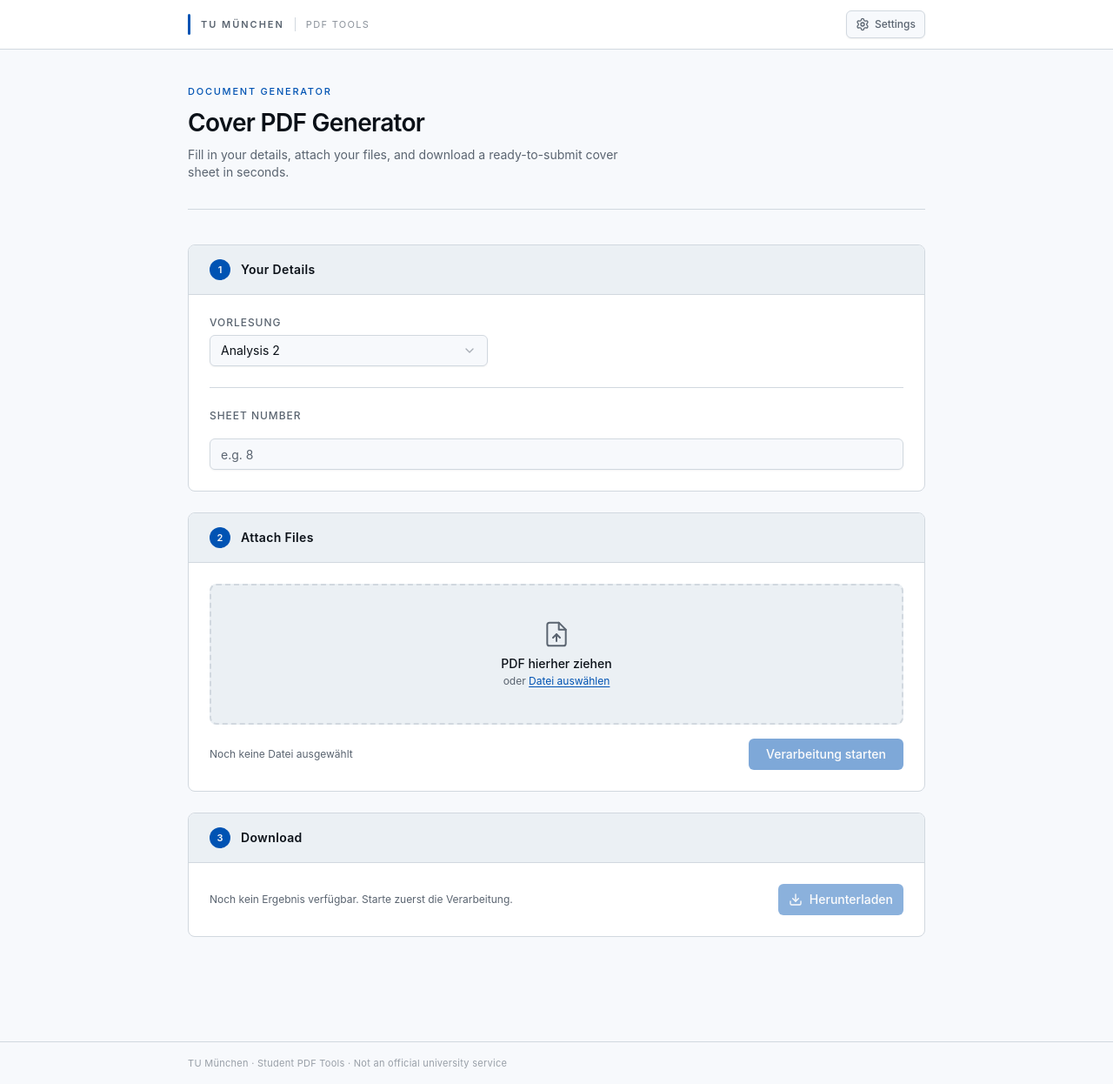
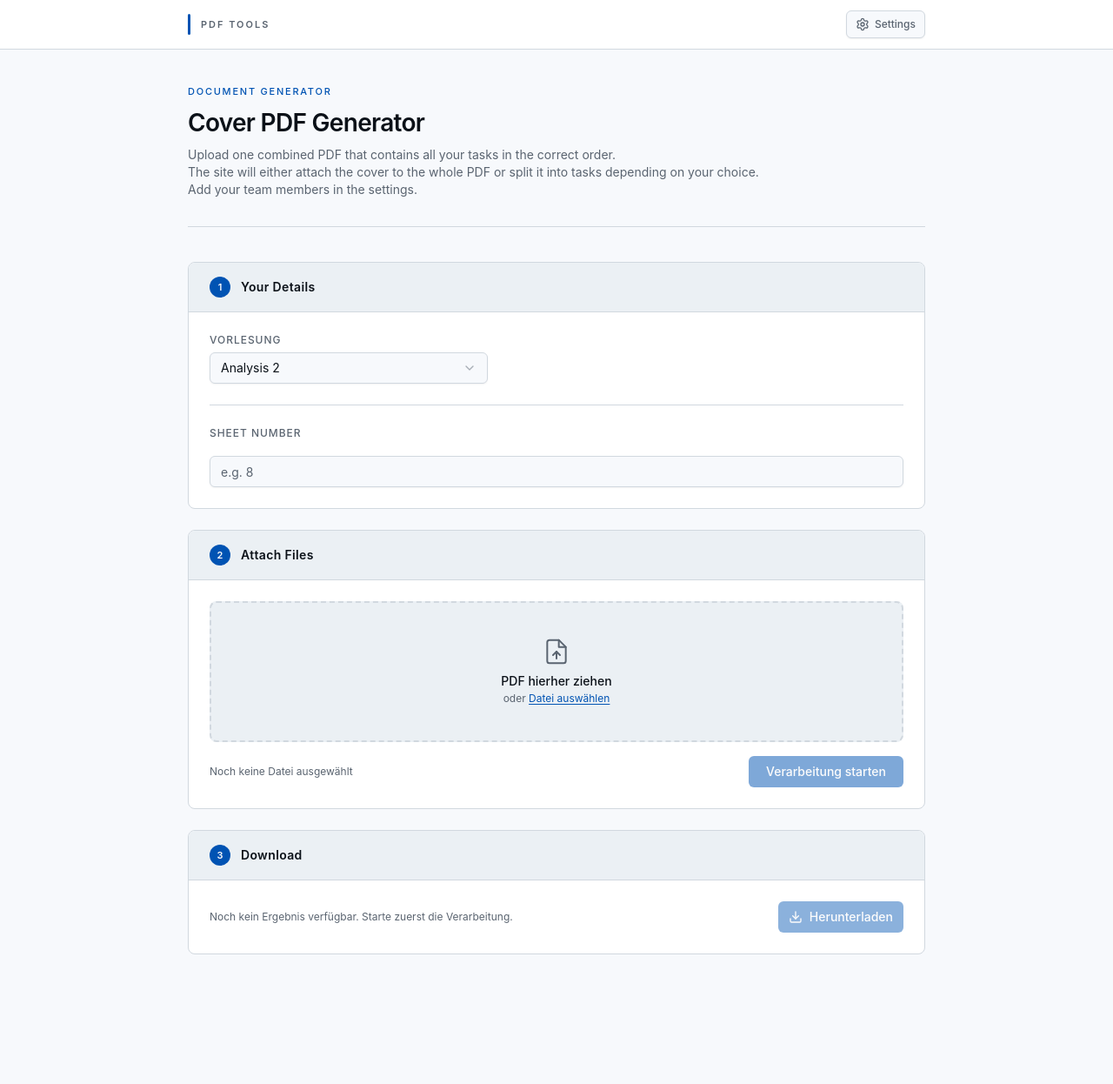
Before and after one commit to silas-270/cover-web, a Next.js app: page / in a window 1280 px wide. Shown: the whole page at 87% size. After the commit the page ends 1137 px from the top, so only its background shows below. Built offline with nearby package versions, Linux system fonts and the light colour scheme.

Commit message:
refactor: update home page content and remove footer

```diff
--- a/app/page.tsx
+++ b/app/page.tsx
@@ -20,14 +20,6 @@ const Home: React.FC = () => {
               aria-hidden="true"
             />
             <span className="text-[11px] font-semibold tracking-[0.18em] uppercase text-muted-foreground">
-              TU München
-            </span>
-            <span
-              className="block w-px h-4"
-              style={{ background: "var(--border)" }}
-              aria-hidden="true"
-            />
-            <span className="text-[11px] tracking-[0.12em] uppercase text-muted-foreground/70">
               PDF Tools
             </span>
           </div>
@@ -47,9 +39,10 @@ const Home: React.FC = () => {
           <h1 className="text-[1.75rem] font-semibold tracking-tight text-foreground leading-snug">
             Cover PDF Generator
           </h1>
-          <p className="mt-2 text-sm text-muted-foreground max-w-lg">
-            Fill in your details, attach your files, and download a
-            ready-to-submit cover sheet in seconds.
+          <p className="mt-2 text-sm text-muted-foreground">
+            Upload one combined PDF that contains all your tasks in the correct order.
+            <br /> The site will either attach the cover to the whole PDF or split it into tasks depending on your choice.
+            <br /> Add your team members in the settings.
           </p>
         </div>
 
@@ -73,15 +66,6 @@ const Home: React.FC = () => {
 
         </div>
       </main>
-
-      {/* ── Footer ── */}
-      <footer className="mt-20 border-t border-border">
-        <div className="max-w-4xl mx-auto px-6 h-12 flex items-center">
-          <p className="text-[11px] text-muted-foreground/60 tracking-wide">
-            TU München · Student PDF Tools · Not an official university service
-          </p>
-        </div>
-      </footer>
 
     </div>
   );
```
